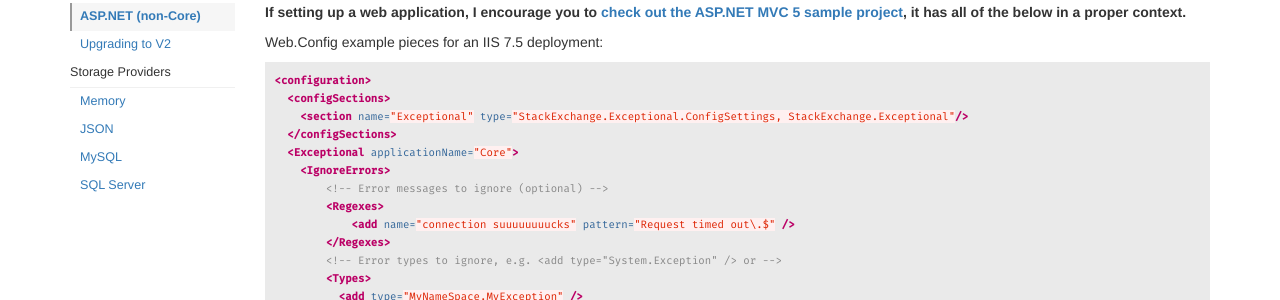
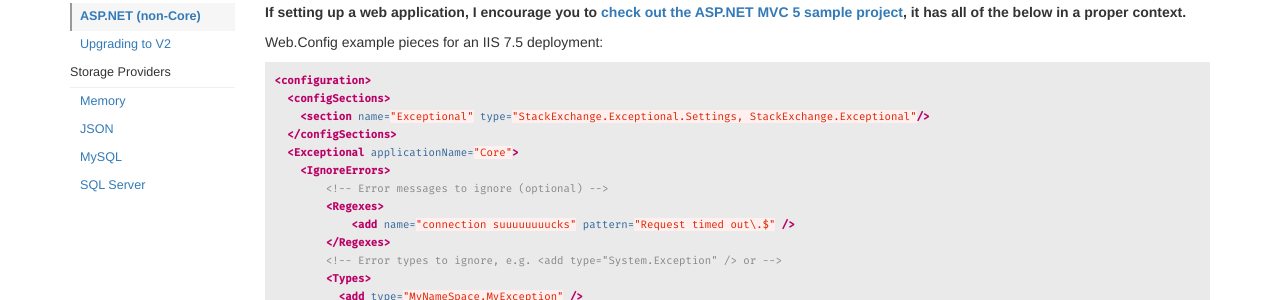
Before and after one commit to NickCraver/StackExchange.Exceptional, a Jekyll site: the page built from docs/AspDotNet.md, in a window 1280 px wide. Shown: the part 199-499 px from the top of the page. Built offline with Jekyll 4.4.1, drawn with Linux system fonts in a browser that asks for light colours.

Commit message:
Correct the type name for the `configSection` section
Fixes #127

````diff
--- a/docs/AspDotNet.md
+++ b/docs/AspDotNet.md
@@ -17,7 +17,7 @@ Web.Config example pieces for an IIS 7.5 deployment:
 ```xml
 <configuration>
   <configSections>
-    <section name="Exceptional" type="StackExchange.Exceptional.ConfigSettings, StackExchange.Exceptional"/>
+    <section name="Exceptional" type="StackExchange.Exceptional.Settings, StackExchange.Exceptional"/>
   </configSections>
   <Exceptional applicationName="Core">
     <IgnoreErrors>
````
